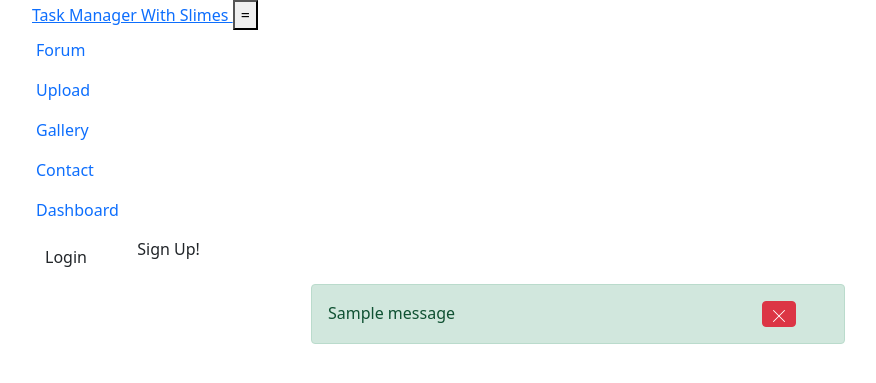
After one commit to KOL305/task-manager-with-slimes, a Flask app: template templates/base.html in a window 1280 px wide, after a click that opens the changed part. The commit adds this page. Shown: the top 383 px of the page, without its empty margins (62-938 px from the left). Run offline with Flask 2, Linux system fonts and the light colour scheme; the template is opened without the code that fills it, so the values that code supplies are empty; one stand-in notice (Sample message) is shown; some libraries are stand-ins or nearby versions.

Commit message:
working on stuff

```diff
--- /dev/null
+++ b/templates/base.html
@@ -0,0 +1,95 @@
+<!DOCTYPE html>
+<html lang="en">
+  <head>
+    <!-- Required meta tags -->
+    <meta charset="utf-8" />
+    <meta name="viewport" content="width=device-width, initial-scale=1" />
+
+    <!-- Bootstrap CSS -->
+    <link href="https://cdn.jsdelivr.net/npm/bootstrap@5.0.2/dist/css/bootstrap.min.css" rel="stylesheet"
+        integrity="sha384-EVSTQN3/azprG1Anm3QDgpJLIm9Nao0Yz1ztcQTwFspd3yD65VohhpuuCOmLASjC" crossorigin="anonymous"/>
+    <link rel="stylesheet" type="text/css" href="{{ url_for('static', filename='css/theme.min.css') }}"/>
+    <script src="https://code.jquery.com/jquery-3.6.0.min.js"
+      integrity="sha256-/xUj+3OJU5yExlq6GSYGSHk7tPXikynS7ogEvDej/m4=" crossorigin="anonymous"></script>
+    <title>{% block title %}Task Manager With Slimes - {% endblock %}</title>
+  </head>
+
+    {% block style %}{% endblock %}
+
+<body>
+    <div class="modal fade" id="logoutModal" tabindex="-1" aria-labelledby="logoutModalLabel" aria-hidden="true">
+        <div class="modal-dialog">
+            <div class="modal-content">
+                <div class="modal-body">
+                    <h5 class="modal-title" id="loginModalLabel">Confirm</h5>
+                    <a href="logout"><button type="button" id="confirmLogout" class="btn btn-danger">Log Out</button></a>
+                    <button type="button" class="btn btn-secondary" data-bs-dismiss="modal">Cancel</button>
+                </div>
+            </div>
+        </div>
+    </div>
+    <div class="container">
+    <nav id="top-nav">
+        <div class="container-fluid">
+            <a href="/">
+                Task Manager With Slimes <!--Replace with logo-->
+            </a>
+            <button type="button" data-bs-toggle="collapse" data-bs-target="#navbarSupportedContent">=</button>
+            <span class="collapse navbar-collapse" id="navbarSupportedContent">
+                <ul class="navbar-nav mb-2 mb-lg-0">
+                    <li class="px-1"><a href="/forum" class="nav-link nav">Forum</a></li>
+                    <li class="px-1"><a href="/upload" class="nav-link nav">Upload</a></li>
+                    <li class="px-1"><a href="/gallery" class="nav-link nav">Gallery</a></li>
+                    <li class="px-1"><a href="/contact" class="nav-link nav">Contact</a></li>
+                    <li class="px-1"><a href="/main" class="nav-link nav">Dashboard</a></li>
+                </ul>
+                {% block buttons %}
+                {% if session['logged_in'] %}
+                    <div style="display: inline-block; width: 1em;"></div>
+                    <a class="btn btn-secondary" type="button" id="logout" href="/logout" style="box-shadow: 6.19761px 3.54149px 16.8221px rgba(0, 0, 0, 0.54) !important; border: 0 !important;"><p id="logouttext">Logout</p></a>
+                {% else %}
+                    <a class="btn nav-button" type="button" id="login" href="/login"><span id="logintext">Login</span></a>
+                    <div style="display: inline-block; width: 1em;"></div>
+                    <a href="/signup" class="btn nav-button" style="box-shadow: none !important;">
+                        <div class="buttonrect"><p>Sign Up!</p></div>
+                    </a>
+                {% endif %}
+                {% endblock %}
+
+            </span>
+          </button>
+        </div>
+    </nav>
+    <div id="alert-msg" class="container w-50">
+    {% for message in get_flashed_messages(with_categories=True) %}
+            <div class="alert alert-{{message[0]}} d-flex justify-content-between alert-dismissible show" style="height: 60px;" role="alert">
+                <p>{{message[1]}}</p>
+                <button type="button" style="padding: 0 0.5rem;" class="btn btn-danger close" data-bs-dismiss="alert">
+                    <svg xmlns="http://www.w3.org/2000/svg" width="16" height="16" fill="currentColor" class="bi bi-x-lg" viewBox="0 0 16 16">
+                        <path fill-rule="evenodd" d="M13.854 2.146a.5.5 0 0 1 0 .708l-11 11a.5.5 0 0 1-.708-.708l11-11a.5.5 0 0 1 .708 0Z"/>
+                        <path fill-rule="evenodd" d="M2.146 2.146a.5.5 0 0 0 0 .708l11 11a.5.5 0 0 0 .708-.708l-11-11a.5.5 0 0 0-.708 0Z"/>
+                    </svg>
+                </button>
+            </div>
+    {% endfor %}
+    </div>
+    {% block content %}
+
+    {% endblock %}
+
+    <footer>
+
+    </footer>
+
+      <footer></footer>
+
+      <script
+        src="https://cdn.jsdelivr.net/npm/bootstrap@5.0.2/dist/js/bootstrap.bundle.min.js"
+        integrity="sha384-MrcW6ZMFYlzcLA8Nl+NtUVF0sA7MsXsP1UyJoMp4YLEuNSfAP+JcXn/tWtIaxVXM"
+        crossorigin="anonymous"
+      ></script>
+      <script src="{{ url_for('static', filename='js/script.js') }}"></script>
+      {% block scripts %}{% endblock %}
+    </div>
+  </body>
+</html>
--- a/templates/tasks.html
+++ b/templates/tasks.html
@@ -146,6 +146,7 @@ input {
 // Create a "close" button and append it to each list item
 var myNodelist = document.getElementsByTagName("LI");
 var i;
+
 for (i = 0; i < myNodelist.length; i++) {
   var span = document.createElement("SPAN");
   var txt = document.createTextNode("\u00D7");
```
Also changed, not shown: static/css/theme.css (added, +14 -0 lines), templates/dashboard.html (added).
